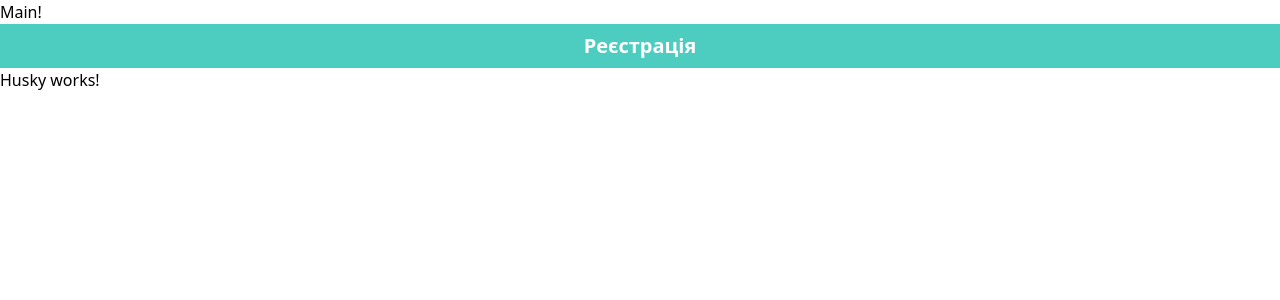
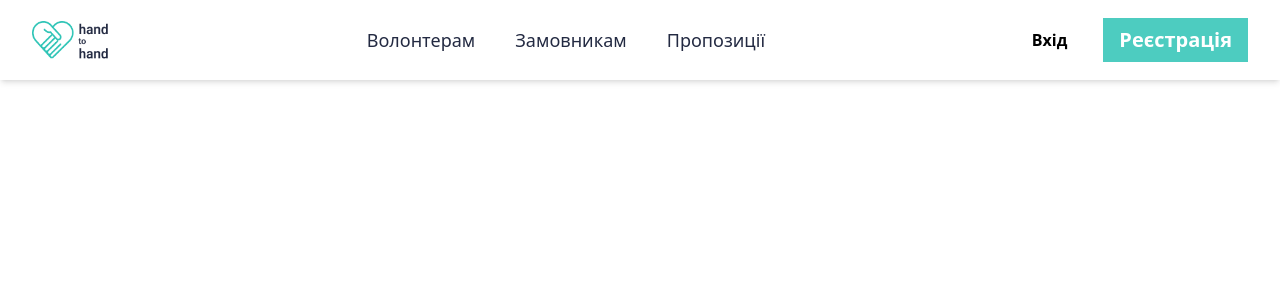
Before and after one commit to 418-Teapot-Team/help-hub, a Vue app in the folder frontend/: page / in a window 1280 px wide. Shown: the top 300 px of the page. Built offline with nearby package versions, Linux system fonts and the light colour scheme.

Commit message:
feat: created header

```diff
--- a/frontend/src/components/AppHeader.vue
+++ b/frontend/src/components/AppHeader.vue
@@ -0,0 +1,31 @@
+<template>
+  <header class="h-20 px-8 py-2 flex items-center justify-between shadow-md">
+    <div class="flex items-center">
+      <img src="/images/HandToHandLogo.webp" class="object-contain w-20" />
+    </div>
+    <ul class="hidden md:flex flex-1 justify-center gap-x-10">
+      <li v-for="(item, idx) in headerLinks" :key="idx" class="text-dark-text text-lg">
+        <router-link :to="item.url">
+          {{ item.label }}
+        </router-link>
+      </li>
+    </ul>
+    <div>
+      <div class="flex justify-center items-center gap-x-6">
+        <button class="px-3 py-2"><span class="font-semibold">Вхід</span></button>
+        <AppButton text="Реєстрація" isBold />
+      </div>
+    </div>
+  </header>
+</template>
+
+<script setup>
+import AppButton from '@/components/atoms/buttons/AppButton.vue';
+import { ref } from 'vue';
+
+const headerLinks = ref([
+  { label: 'Волонтерам', url: '/' },
+  { label: 'Замовникам', url: '/' },
+  { label: 'Пропозиції', url: '/' },
+]);
+</script>
--- a/frontend/src/components/atoms/buttons/AppButton.vue
+++ b/frontend/src/components/atoms/buttons/AppButton.vue
@@ -1,6 +1,11 @@
 <template>
   <button
-    class="w-full h-full p-2 font-semibold bg-primary bg-opacity-85 text-xl text-white"
+    :class="{
+      'w-fit h-fit py-2 px-4 text-xl': true,
+      'bg-primary bg-opacity-85 text-white': buttonStyle === 'default',
+      'bg-transparent border-2 border-primary text-primary': buttonStyle === 'outline',
+      'font-semibold': isBold,
+    }"
     :type="type"
     @click="onClick"
   >
@@ -8,14 +13,33 @@
   </button>
 </template>
 
+<script setup>
+import { defineProps, defineEmits } from 'vue';
+
+defineProps({
+  text: String,
+  type: {
+    type: String,
+    default: 'button',
+  },
+  buttonStyle: {
+    type: String,
+    default: 'default',
+  },
+  isBold: {
+    type: Boolean,
+    default: false,
+  },
+});
+
+const { emit } = defineEmits(['onClick']);
+
+const onClick = () => {
+  emit('onClick');
+};
+</script>
 <script>
 export default {
   name: 'AppButton',
-  props: ['text', 'type'],
-  methods: {
-    onClick() {
-      this.$emit('onClick');
-    },
-  },
 };
 </script>
--- a/frontend/src/layouts/EmptyLayout.vue
+++ b/frontend/src/layouts/EmptyLayout.vue
@@ -1,6 +1,7 @@
 <template>
   <main>
-    Empty!
     <router-view />
   </main>
 </template>
+
+<script setup></script>
--- a/frontend/src/layouts/MainLayout.vue
+++ b/frontend/src/layouts/MainLayout.vue
@@ -1,23 +1,12 @@
 <template>
+  <AppHeaderVue />
+  <div class="w-full h-10 flex justify-center"></div>
+
   <main>
-    <h1>Main!</h1>
-    <AppButton :type="buttonType" :text="buttonText" />
     <router-view />
   </main>
 </template>
 
-<script>
-import AppButton from '../components/atoms/buttons/AppButton.vue';
-export default {
-  name: 'MainLayout',
-  components: {
-    AppButton,
-  },
-  data() {
-    return {
-      buttonType: 'primary',
-      buttonText: 'Реєстрація',
-    };
-  },
-};
+<script setup>
+import AppHeaderVue from '../components/AppHeader.vue';
 </script>
--- a/frontend/src/views/HomeView.vue
+++ b/frontend/src/views/HomeView.vue
@@ -1,6 +1,4 @@
 <template>
-  <main>
-    <h1>Husky works!</h1>
-  </main>
+  <main></main>
 </template>
 <script setup></script>
--- a/frontend/tailwind.config.js
+++ b/frontend/tailwind.config.js
@@ -8,7 +8,8 @@ export default {
       },
       // All used colors should be declared here!
       colors: {
-        primary: '#2EC4B6', // Example!
+        primary: '#2EC4B6',
+        'dark-text': '#232A42',
       },
     },
   },
```
Also changed, not shown: frontend/public/images/HandToHandLogo.webp (added), 1 other file (tests, documents, lock files or other folders).
